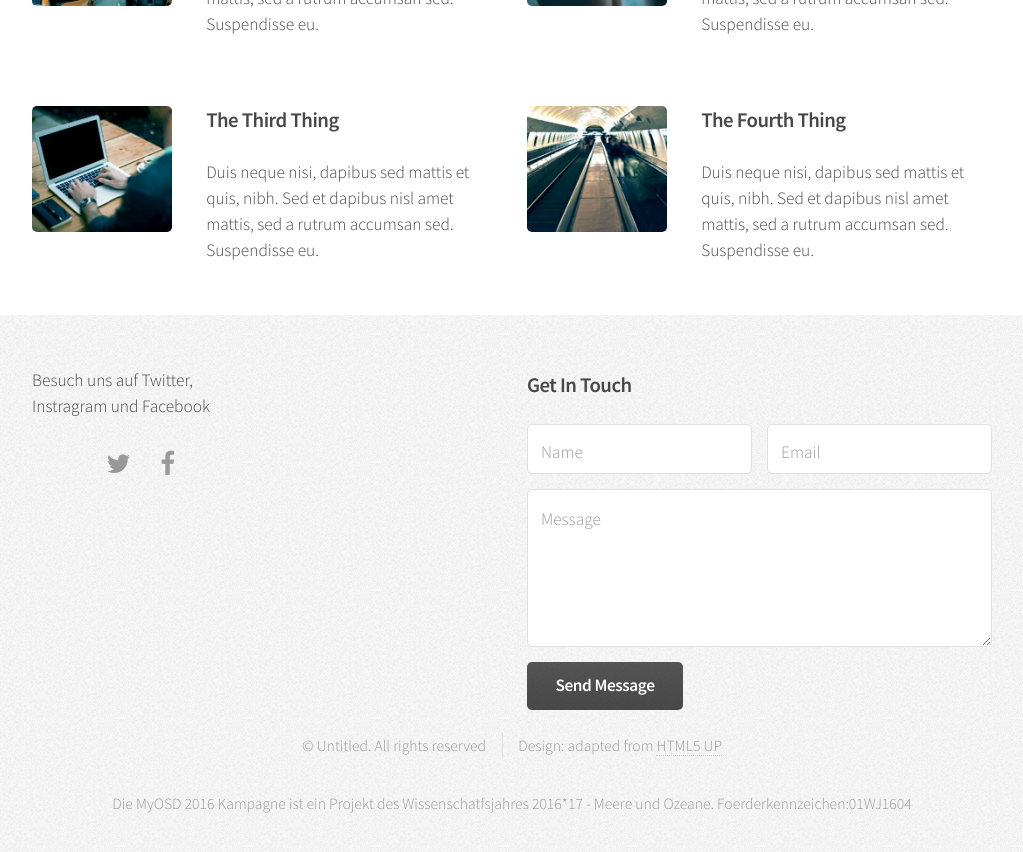
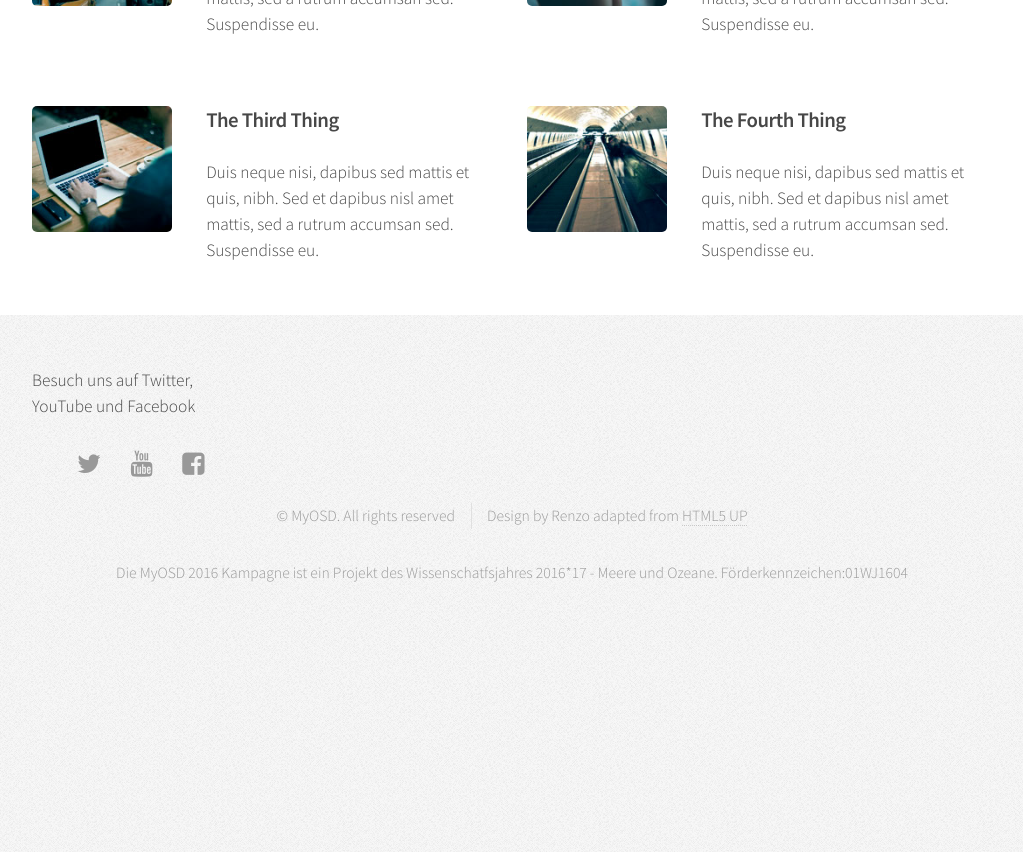
Before and after one commit to myosd/myosd.github.io, a Jekyll site: the page built from index.html, in a window 1280 px wide and 900 px high, scrolled down 1349 px. Shown: the top 852 px of the window, without its empty margins (128-1151 px from the left). Built offline with Jekyll 4.4.1, drawn with Linux system fonts in a browser that asks for light colours; the list of posts is cut into pages by our own code; after the commit the page ends 2019 px from its top, so only the background shows below that.

Commit message:
added english and youtube icons

```diff
--- a/_includes/footer.html
+++ b/_includes/footer.html
@@ -3,66 +3,37 @@
 		<div class="container">
 			<div class="row ">
                 <div class="6u">
-
 					<div class="row collapse-at-2">
 						<section class="6u">
 							<!-- Icons -->
-								<p>Besuch uns auf Twitter, Instragram und Facebook</p>
+							<p>Besuch uns auf Twitter, YouTube und Facebook</p>
 							<ul class="icons">
 							<li><a href="#" class="icon fa-twitter"><span class="label">Twitter</span></a></li>
-								<li><a href="#" class="icon fa-facebook"><span class="label">Facebook</span></a></li>
+                            <li><a href="https://www.youtube.com/channel/UCFrDqNblLC2qZoLIOuM0lnQ" class="icon fa-youtube"><span class="label">YouTube</span></a></li>
+							<li><a href="#" class="icon fa-facebook-square"><span class="label">Facebook</span></a></li>
                             <!--
                                 <li><a href="#" class="icon fa-github"><span class="label">GitHub</span></a></li>
                                 <li><a href="#" class="icon fa-linkedin"><span class="label">LinkedIn</span></a></li>
                                 <li><a href="#" class="icon fa-google-plus"><span class="label">Google+</span></a></li>
                             -->
 							</ul>
-
 						</section>
+                        <!-- logos -->
 						<section class="6u">
 
 						</section>
 					</div>
 				</div>
-						<section class="6u">
-							<h3>Get In Touch</h3>
-							<form>
-								<div class="row half collapse-at-2">
-									<div class="6u">
-										<input type="text" name="name" id="name" placeholder="Name" />
-									</div>
-									<div class="6u">
-										<input type="email" name="email" id="email" placeholder="Email" />
 			</div>
 		</div>
-								<div class="row half">
-									<div class="12u">
-										<textarea name="message" id="message" placeholder="Message" rows="5"></textarea>
-									</div>
-								</div>
-								<div class="row half">
-									<div class="12u">
-										<ul class="actions">
-											<li><input type="submit" class="button alt" value="Send Message" /></li>
-										</ul>
-									</div>
-								</div>
-							</form>
-						</section>
-					</div>
-				</div>
-
-
 		<!-- Copyright -->
 		<div class="copyright">
 			<ul class="menu">
-							<li>&copy; Untitled. All rights reserved</li><li>Design: adapted from <a href="http://html5up.net">HTML5 UP</a></li>
+				<li>&copy; MyOSD. All rights reserved</li><li>Design by Renzo adapted from <a href="http://html5up.net">HTML5 UP</a></li>
 			</ul>
 		</div>
 		<div class="copyright">
-							<p>Die MyOSD 2016 Kampagne ist ein Projekt des Wissenschatfsjahres 2016*17 - Meere und Ozeane. Foerderkennzeichen:01WJ1604</p>
-
-
+			<p>Die MyOSD 2016 Kampagne ist ein Projekt des Wissenschatfsjahres 2016*17 - Meere und Ozeane. Förderkennzeichen:01WJ1604</p>
 		</div>
 	</div>
 
--- a/_includes/header.html
+++ b/_includes/header.html
@@ -42,7 +42,7 @@
 					<nav id="nav">
 						<ul>
 
-							<li {% if current[1] == 'index.html' %}class="current"{% endif %}><a href="{{ site.baseurl }}/index.html">MyOSD</a></li>
+							<li {% if current[1] == '' %}class="current"{% endif %}><a href="{{ site.baseurl }}/index.html">MyOSD</a></li>
                             <!-- not needed right now
 							<li>
 								<a href="">Dropdown test</a>
@@ -72,6 +72,8 @@
 							<li {% if current[1] == 'status' %}class="current"{% endif %}><a href="{{ site.baseurl }}/status">Status</a></li>
                             <li {% if current[1] == 'aktuelles' %}class="current"{% endif %}><a href="{{ site.baseurl }}/aktuelles">Aktuelles</a></li>
 							<li {% if current[1] == 'team' %}class="current"{% endif %}><a href="{{ site.baseurl }}/team">Team</a></li>
+                            <li {% if current[1] == 'en' %}class="current"{% endif %}><a href="{{ site.baseurl }}/en" class="icon fa-language"><span class="label">English</span>EN</a></li>
+
 						</ul>
 					</nav>
 
```
Lines whose indentation alone changed are shown as unchanged.
